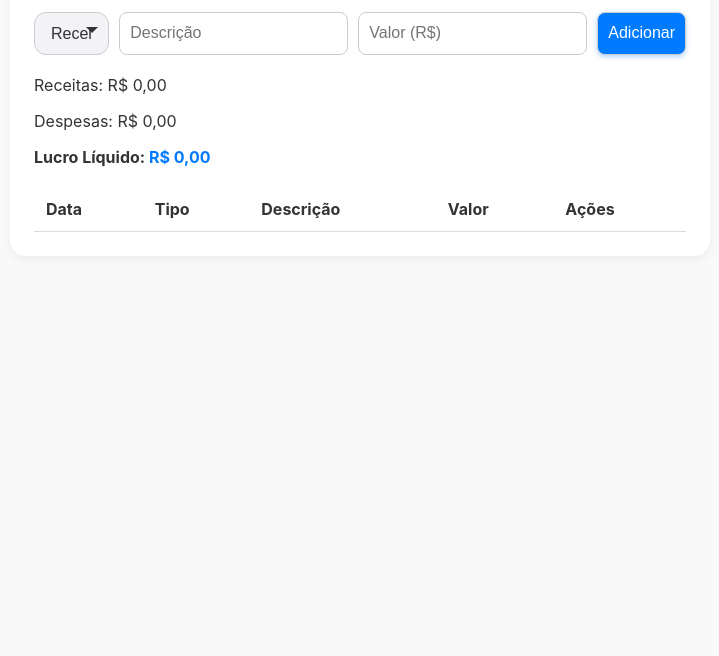
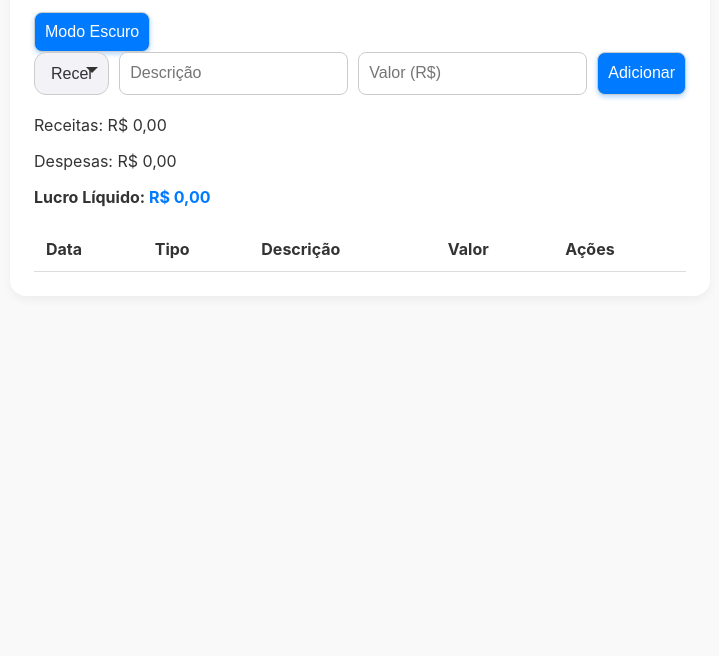
Before and after one commit to JPauloDev08/Planilha-Fluxo-de-Caixa, a plain HTML site: page index.html in a window 1280 px wide. Shown: the part 144-800 px from the top of the page, without its empty margins (280-999 px from the left). Drawn offline with Linux system fonts and the light colour scheme.

Commit message:
Acrescimo Botão Tema HTML

```diff
--- a/index.html
+++ b/index.html
@@ -10,6 +10,7 @@
     <div class="container">
       <h1>Planilha - Fluxo de Caixa</h1>
 
+      <button id="toggle-tema" type="button">Modo Escuro</button>
       <form id="form-lancamento">
         <select id="tipo">
           <option value="receita">Receita</option>
```
